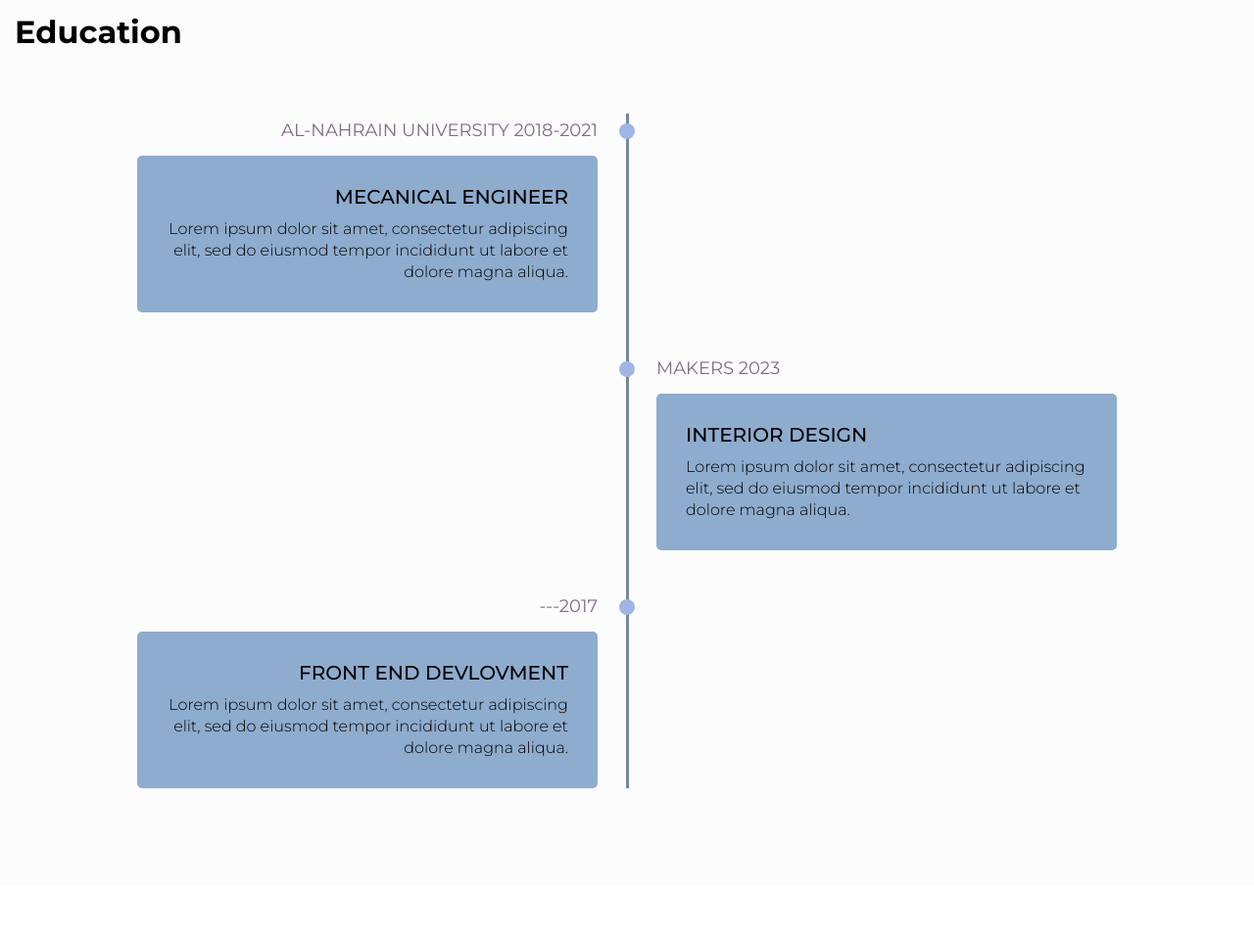
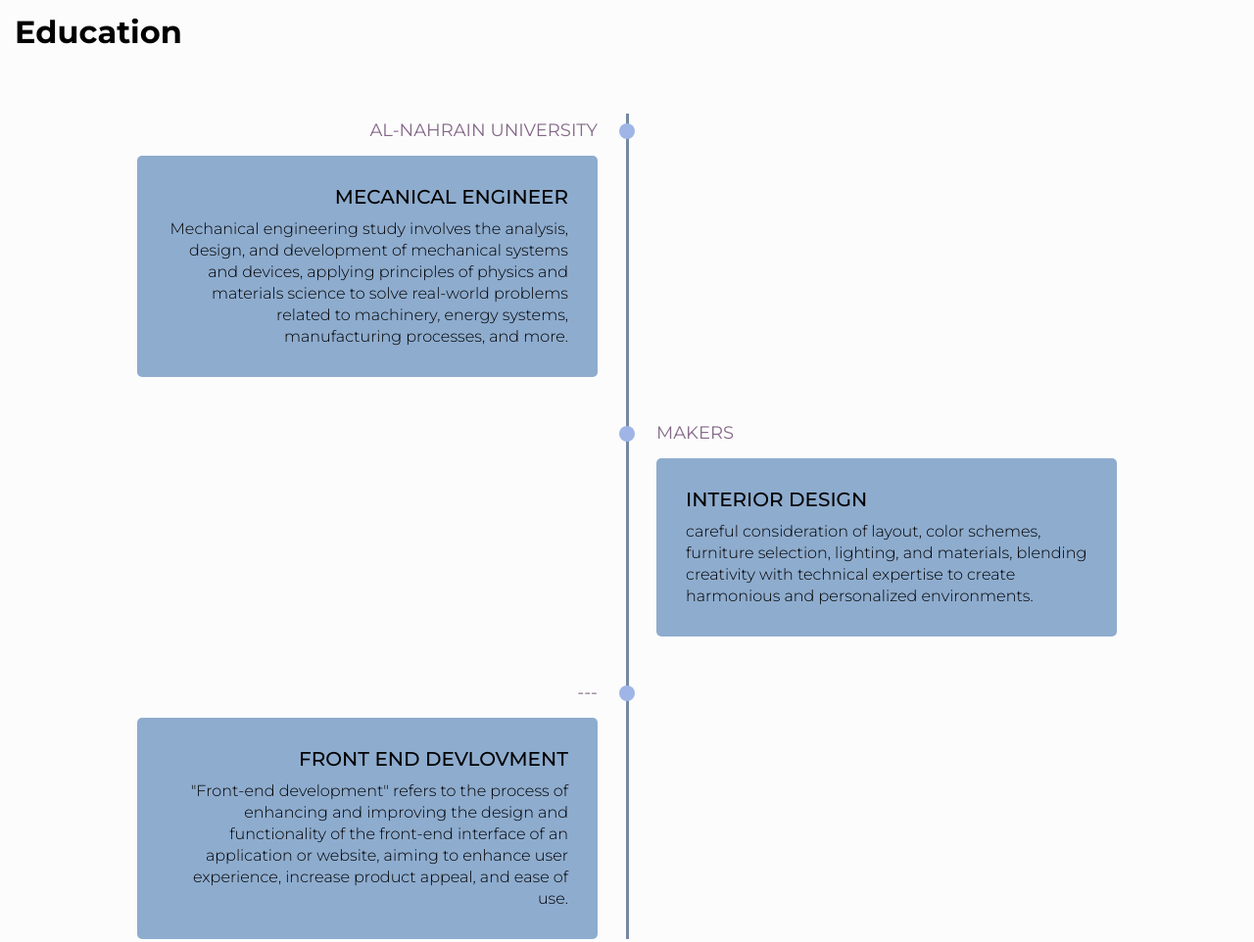
Before and after one commit to zahraa-6/portifoli, a plain HTML site: page index.html in a window 1280 px wide. Shown: the part 782-1744 px from the top of the page at 98% size. Drawn offline with nearby package versions, Linux system fonts and the light colour scheme.

Commit message:
zahraa-portifolio

```diff
--- a/index.html
+++ b/index.html
@@ -72,26 +72,35 @@
   <div class="timeline-items">
     <div class="timeline-item">
       <div class="timeline-dot"></div>
-      <div class="timeline-date">AL-NAHRAIN UNIVERSITY 2018-2021</div>
+      <div class="timeline-date">AL-NAHRAIN UNIVERSITY</div>
       <div class="timeline-content">
         <h3>MECANICAL ENGINEER</h3>
-        <p>Lorem ipsum dolor sit amet, consectetur adipiscing elit, sed do eiusmod tempor incididunt ut labore et dolore magna aliqua. </p>
+        <p>Mechanical engineering study involves the analysis, design,
+          and development of mechanical systems and devices,
+           applying principles of physics and materials science to solve real-world problems related to machinery, energy systems,
+           manufacturing processes, and more. </p>
       </div>
     </div>
     <div class="timeline-item">
       <div class="timeline-dot"></div>
-      <div class="timeline-date"> MAKERS 2023</div>
+      <div class="timeline-date"> MAKERS</div>
       <div class="timeline-content">
         <h3>INTERIOR DESIGN</h3>
-        <p>Lorem ipsum dolor sit amet, consectetur adipiscing elit, sed do eiusmod tempor incididunt ut labore et dolore magna aliqua. </p>
+        <p>careful consideration of layout, color schemes,
+         furniture selection, lighting, and materials,
+          blending creativity with technical expertise to create
+          harmonious and personalized environments. </p>
       </div>
     </div>
     <div class="timeline-item">
       <div class="timeline-dot"></div>
-      <div class="timeline-date">---2017</div>
+      <div class="timeline-date">---</div>
       <div class="timeline-content">
         <h3>FRONT END DEVLOVMENT</h3>
-        <p>Lorem ipsum dolor sit amet, consectetur adipiscing elit, sed do eiusmod tempor incididunt ut labore et dolore magna aliqua. </p>
+        <p>"Front-end development" refers to the process of enhancing and
+          improving the design and functionality of the front-end interface
+          of an application or website, aiming to enhance user experience,
+           increase product appeal, and ease of use. </p>
       </div>
     </div>
   </div>
@@ -212,7 +221,7 @@
     <section id="contact">
       <div class="contact-box">
         <div class="contact-links">
-          <h2>Be in touch</h2>
+          <h2>Stay in touch</h2>
 
         </div>
         <div class="contact-form-wrapper">
```
